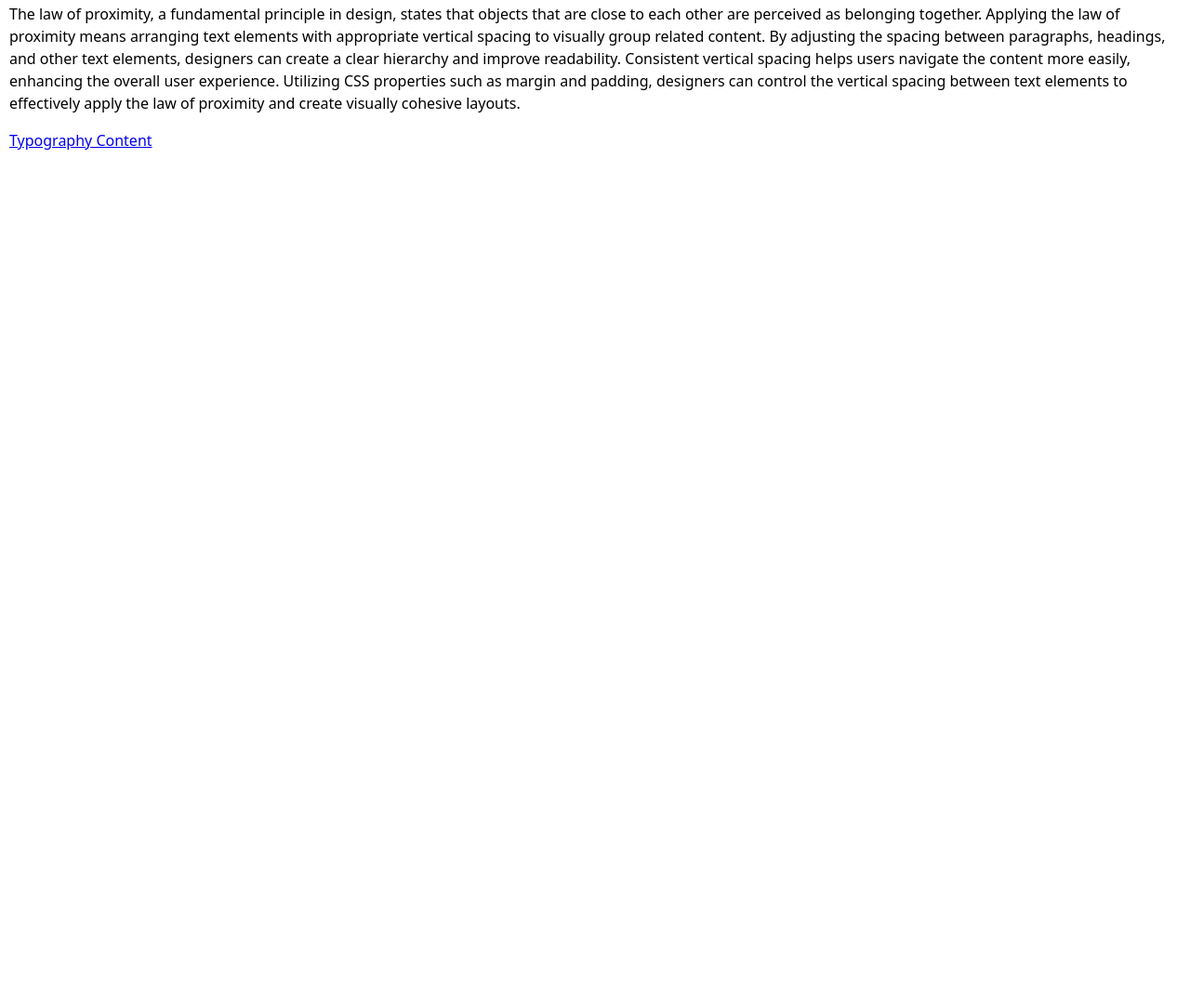
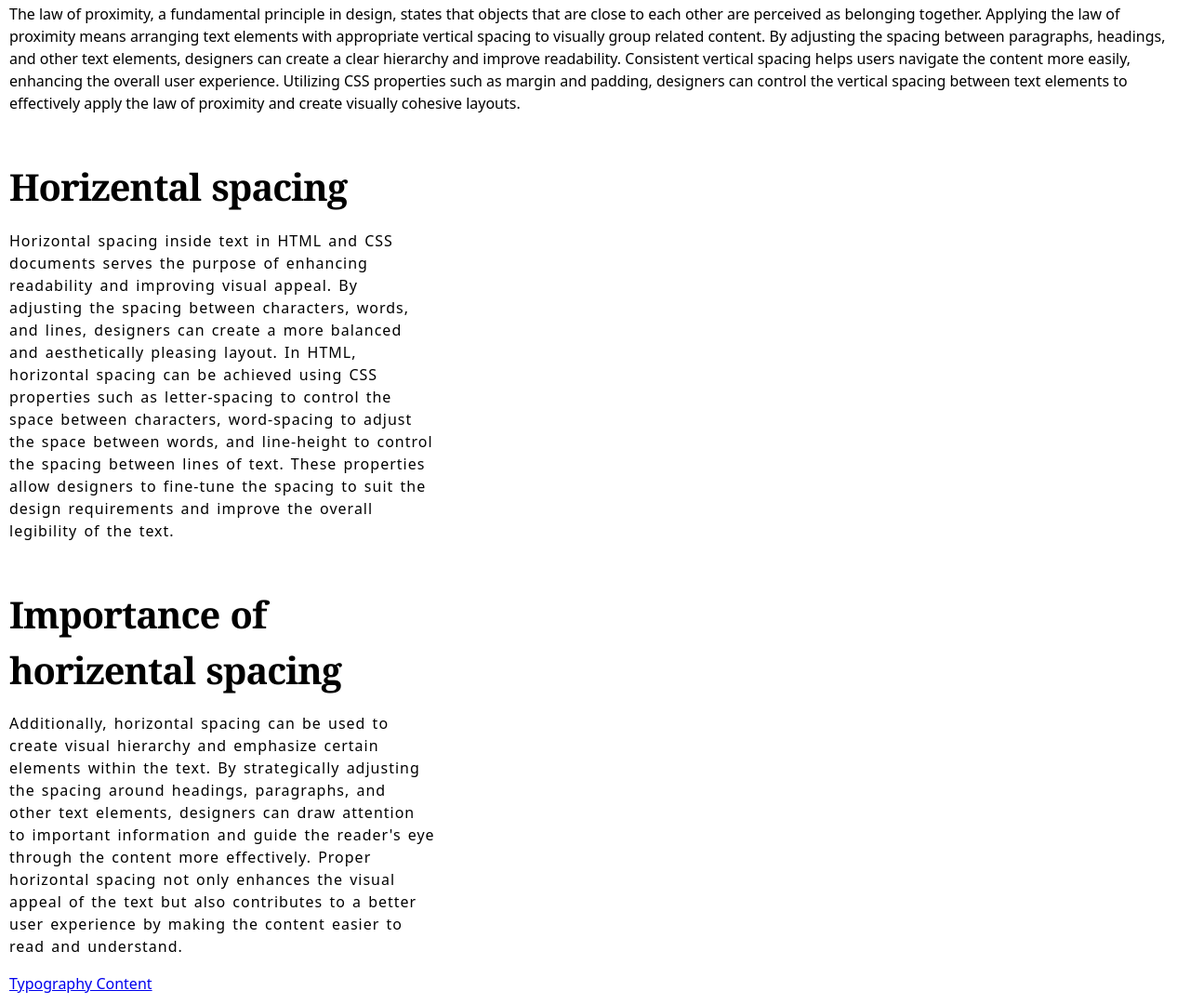
Before and after one commit to khalidNC/html_css_project_p2, a plain HTML site: page typography/html/vertical_horizental_spacing.html in a window 1280 px wide. Shown: the part 444-1524 px from the top of the page at 93% size. Before the commit the page ends 800 px from the top, so only its background shows below. Drawn offline with Linux system fonts and the light colour scheme.

Commit message:
horizental spacing

```diff
--- a/typography/css/vertical_spacing.css
+++ b/typography/css/vertical_horizental_spacing.css
@@ -23,6 +23,17 @@ h2 {
   margin: 3rem 0 1rem;
 }
 
+.last-two-para {
+  letter-spacing: 1px;
+  word-spacing: 2px;
+  width: 50ch;
+}
+
+.last-two-heading {
+  letter-spacing: -1px;
+}
+
+
 @media screen and (min-width: 700px) {
   html {
     font-size: 100%;
--- a/typography/html/vertical_spacing.html
+++ b/typography/html/vertical_horizental_spacing.html
@@ -6,11 +6,14 @@
     <title>Vertical Spacing</title>
     <link rel="stylesheet" href="/normalize.css" />
     <link rel="stylesheet" href="/back_btn_first_p.css" />
-    <link rel="stylesheet" href="/typography/css/vertical_spacing.css" />
+    <link
+      rel="stylesheet"
+      href="/typography/css/vertical_horizental_spacing.css"
+    />
   </head>
   <body>
     <header>
-      <h1>Vercial Spacing</h1>
+      <h1>Vercial and Horizental Spacing in HTML and CSS:</h1>
     </header>
     <main>
       <article>
@@ -42,6 +45,32 @@
           proximity and create visually cohesive layouts.
         </p>
       </article>
+      <article class="last-two-para">
+        <h2 class="last-two-heading">Horizental spacing</h2>
+        <p>
+          Horizontal spacing inside text in HTML and CSS documents serves the
+          purpose of enhancing readability and improving visual appeal. By
+          adjusting the spacing between characters, words, and lines, designers
+          can create a more balanced and aesthetically pleasing layout. In HTML,
+          horizontal spacing can be achieved using CSS properties such as
+          letter-spacing to control the space between characters, word-spacing
+          to adjust the space between words, and line-height to control the
+          spacing between lines of text. These properties allow designers to
+          fine-tune the spacing to suit the design requirements and improve the
+          overall legibility of the text.
+        </p>
+        <h2 class="last-two-heading">Importance of horizental spacing</h2>
+        <p>
+          Additionally, horizontal spacing can be used to create visual
+          hierarchy and emphasize certain elements within the text. By
+          strategically adjusting the spacing around headings, paragraphs, and
+          other text elements, designers can draw attention to important
+          information and guide the reader's eye through the content more
+          effectively. Proper horizontal spacing not only enhances the visual
+          appeal of the text but also contributes to a better user experience by
+          making the content easier to read and understand.
+        </p>
+      </article>
     </main>
     <footer class="back_to_previous">
       <a href="/typography/html/typography_content.html">Typography Content</a>
```
Also changed, not shown: typography/html/typography_content.html (+2 -2 lines).
